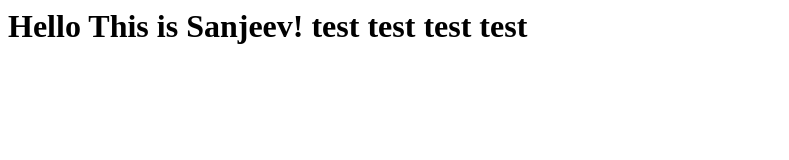
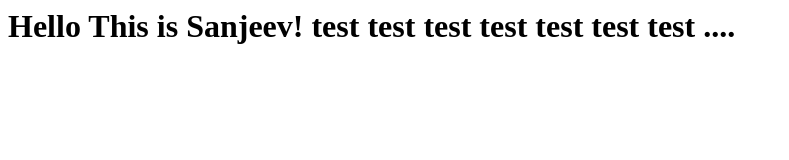
Before and after one commit to sanjushyam001/demojenkins, a plain HTML site: page index.html in a window 1280 px wide. Shown: the whole page, without its empty margins (0-789 px from the left). Drawn offline with Linux system fonts and the light colour scheme.

Commit message:
Update index.html

```diff
--- a/index.html
+++ b/index.html
@@ -1,5 +1,5 @@
 <html>
   <body>
-    <h1>Hello This is Sanjeev! test test test test</h1>
+    <h1>Hello This is Sanjeev! test test test test test test test ....</h1>
   </body>
 </html>
```
